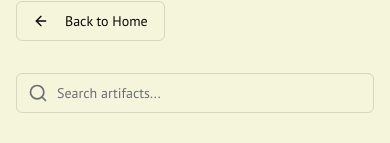
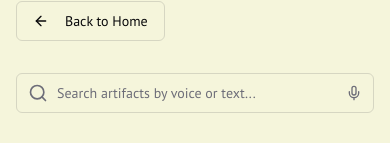
Before and after one commit to preethamgowda11/bharat_heritage, a Next.js app: page /artifacts in a window 390 px wide. Shown: the part 208-351 px from the top of the page. Built offline with nearby package versions, Linux system fonts and the light colour scheme; a web font is replaced by a local one.

Commit message:
add microphone button in search bar and integrate stt

```diff
--- a/src/app/artifacts/page.tsx
+++ b/src/app/artifacts/page.tsx
@@ -6,14 +6,22 @@ import { ArtifactCard } from '@/components/artifacts/ArtifactCard';
 import { PageHeader } from '@/components/common/PageHeader';
 import { useTranslation } from '@/hooks/use-translation';
 import { Button } from '@/components/ui/button';
-import { ArrowLeft, Search } from 'lucide-react';
+import { ArrowLeft, Search, Mic, MicOff } from 'lucide-react';
 import { useState } from 'react';
 import { Input } from '@/components/ui/input';
+import { useSpeechToText } from '@/hooks/use-speech-to-text';
 
 export default function ExploreArtifactsPage() {
   const allArtifacts = getArtifacts();
   const { t, language } = useTranslation();
   const [searchTerm, setSearchTerm] = useState('');
+
+  const { isListening, toggleListening } = useSpeechToText({
+    onTranscript: (transcript) => {
+      setSearchTerm(transcript);
+    },
+    language: language,
+  });
 
   const filteredArtifacts = allArtifacts.filter((artifact) =>
     artifact.title[language]
@@ -36,15 +44,24 @@ export default function ExploreArtifactsPage() {
       </PageHeader>
       <div className="container px-4 md:px-8 pb-12">
         <div className="mb-8 max-w-md">
-            <div className="relative">
+            <div className="relative flex items-center">
                 <Search className="absolute left-3 top-1/2 -translate-y-1/2 h-5 w-5 text-muted-foreground" />
                 <Input
                     type="search"
-                    placeholder="Search artifacts..."
-                    className="w-full pl-10"
+                    placeholder="Search artifacts by voice or text..."
+                    className="w-full pl-10 pr-12"
                     value={searchTerm}
                     onChange={(e) => setSearchTerm(e.target.value)}
                 />
+                <Button
+                  variant="ghost"
+                  size="icon"
+                  className="absolute right-1 top-1/2 -translate-y-1/2 h-8 w-8"
+                  onClick={toggleListening}
+                  aria-label={isListening ? "Stop listening" : "Start listening"}
+                >
+                  {isListening ? <MicOff className="h-5 w-5 text-destructive" /> : <Mic className="h-5 w-5 text-muted-foreground" />}
+                </Button>
             </div>
         </div>
         <div className="grid grid-cols-1 sm:grid-cols-2 md:grid-cols-3 lg:grid-cols-4 gap-6">
--- a/src/app/sites/page.tsx
+++ b/src/app/sites/page.tsx
@@ -5,15 +5,23 @@ import { SiteCard } from '@/components/sites/SiteCard';
 import { PageHeader } from '@/components/common/PageHeader';
 import { Button } from '@/components/ui/button';
 import Link from 'next/link';
-import { ArrowLeft, Search } from 'lucide-react';
+import { ArrowLeft, Search, Mic, MicOff } from 'lucide-react';
 import { useTranslation } from '@/hooks/use-translation';
 import { useState } from 'react';
 import { Input } from '@/components/ui/input';
+import { useSpeechToText } from '@/hooks/use-speech-to-text';
 
 export default function ExploreSitesPage() {
   const allSites = getSites();
   const { t, language } = useTranslation();
   const [searchTerm, setSearchTerm] = useState('');
+
+  const { isListening, toggleListening } = useSpeechToText({
+    onTranscript: (transcript) => {
+      setSearchTerm(transcript);
+    },
+    language: language,
+  });
 
   const filteredSites = allSites.filter((site) =>
     site.title[language].toLowerCase().includes(searchTerm.toLowerCase())
@@ -34,15 +42,24 @@ export default function ExploreSitesPage() {
       </PageHeader>
       <div className="container px-4 md:px-8 pb-12">
          <div className="mb-8 max-w-md">
-            <div className="relative">
+            <div className="relative flex items-center">
                 <Search className="absolute left-3 top-1/2 -translate-y-1/2 h-5 w-5 text-muted-foreground" />
                 <Input
                     type="search"
-                    placeholder="Search sites..."
-                    className="w-full pl-10"
+                    placeholder="Search sites by voice or text..."
+                    className="w-full pl-10 pr-12"
                     value={searchTerm}
                     onChange={(e) => setSearchTerm(e.target.value)}
                 />
+                <Button
+                  variant="ghost"
+                  size="icon"
+                  className="absolute right-1 top-1/2 -translate-y-1/2 h-8 w-8"
+                  onClick={toggleListening}
+                  aria-label={isListening ? "Stop listening" : "Start listening"}
+                >
+                  {isListening ? <MicOff className="h-5 w-5 text-destructive" /> : <Mic className="h-5 w-5 text-muted-foreground" />}
+                </Button>
             </div>
         </div>
         <div className="grid grid-cols-1 sm:grid-cols-2 lg:grid-cols-3 xl:grid-cols-4 gap-6">
--- /dev/null
+++ b/src/hooks/use-speech-to-text.ts
@@ -0,0 +1,77 @@
+'use client';
+
+import { useState, useEffect, useRef, useCallback } from 'react';
+import { useToast } from './use-toast';
+
+interface SpeechToTextOptions {
+  onTranscript: (transcript: string) => void;
+  language: string;
+}
+
+export function useSpeechToText({ onTranscript, language }: SpeechToTextOptions) {
+  const [isListening, setIsListening] = useState(false);
+  const { toast } = useToast();
+  const recognitionRef = useRef<SpeechRecognition | null>(null);
+
+  useEffect(() => {
+    if (typeof window === 'undefined') return;
+
+    const SpeechRecognition = window.SpeechRecognition || window.webkitSpeechRecognition;
+    if (!SpeechRecognition) {
+      toast({
+        variant: 'destructive',
+        title: 'Speech Recognition Not Supported',
+        description: 'Your browser does not support speech-to-text.',
+      });
+      return;
+    }
+
+    const recognition = new SpeechRecognition();
+    recognition.continuous = false;
+    recognition.interimResults = true;
+    recognition.lang = language;
+    recognitionRef.current = recognition;
+
+    recognition.onresult = (event) => {
+      let finalTranscript = '';
+      for (let i = event.resultIndex; i < event.results.length; ++i) {
+        if (event.results[i].isFinal) {
+          finalTranscript += event.results[i][0].transcript;
+        }
+      }
+      if (finalTranscript) {
+        onTranscript(finalTranscript);
+      }
+    };
+
+    recognition.onend = () => {
+      setIsListening(false);
+    };
+
+    recognition.onerror = (event) => {
+      console.error('Speech recognition error', event.error);
+      setIsListening(false);
+      toast({
+        variant: 'destructive',
+        title: 'Speech Recognition Error',
+        description: event.error === 'not-allowed' ? 'Permission denied. Please allow microphone access.' : 'An error occurred during speech recognition.',
+      });
+    };
+  }, [language, onTranscript, toast]);
+
+  const toggleListening = useCallback(() => {
+    if (!recognitionRef.current) return;
+
+    if (isListening) {
+      recognitionRef.current.stop();
+    } else {
+      recognitionRef.current.start();
+      setIsListening(true);
+    }
+  }, [isListening]);
+
+  return {
+    isListening,
+    toggleListening,
+  };
+}
```
